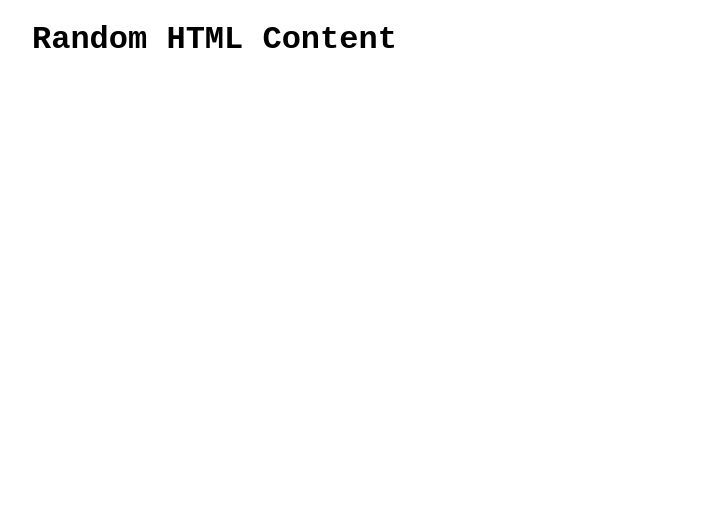
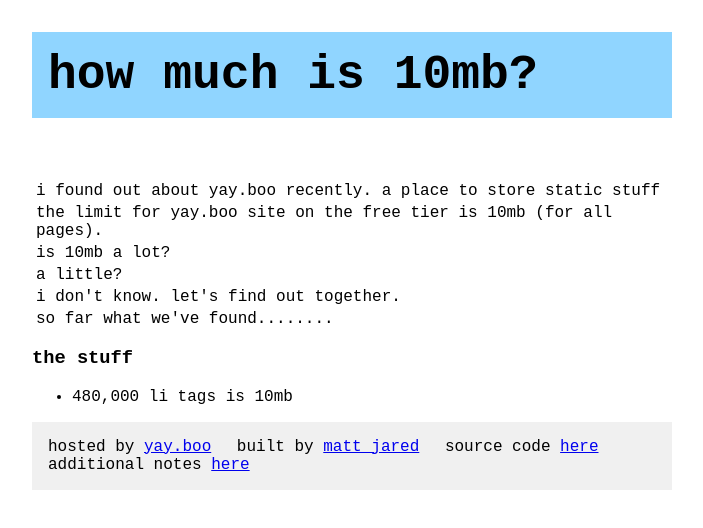
Before and after one commit to mattjared/how-much-is-10mb, a website: page index.html in a window 1280 px wide. Shown: the whole page, without its empty margins (288-991 px from the left). Drawn offline with Linux system fonts and the light colour scheme.

Commit message:
DeMar DeRozan

```diff
--- a/index.html
+++ b/index.html
@@ -3,15 +3,46 @@
   <head>
     <meta charset="UTF-8">
     <meta name="viewport" content="width=device-width, initial-scale=1.0">
-    <title>Random HTML</title>
+    <title>how much is 10mb?</title>
     <style>
       body { font-family: monospace, sans-serif; }
-      .container { max-width: 50vw; margin: 0 auto; }
+      .container { max-width: 50vw; margin: 0 auto; font-size: 1rem; }
+      footer { font-size: 1rem; background-color: #f0f0f0; padding: 1rem; }
+      footer li { display: inline; margin-right: 1rem; }
+      h1 {
+        font-size: 3rem;
+        margin-bottom: 4rem;
+        background-color: #90D5FF;
+        padding: 1rem;
+      }
+      p {
+        display: block;
+        margin: .25rem;
+      }
     </style>
   </head>
   <body>
     <div class="container">
-      <h1>Random HTML Content</h1>
+      <h1>how much is 10mb?</h1>
+      <p>i found out about yay.boo recently. a place to store static stuff</p>
+      <p>the limit for yay.boo site on the free tier is 10mb (for all pages).</p>
+      <p>is 10mb a lot?</p>
+      <p> a little?</p>
+      <p>i don't know. let's find out together.</p>
+      <p>so far what we've found........</p>
+      <div>
+        <h3>the stuff</h3>
+        <ul>
+          <li><a href="https://yay.boo/480000-li-tags-is-10mb"></a>480,000 li tags is 10mb</a></li>
+        </ul>
+        </ul>
+      </div>
+      <footer>
+        <li>hosted by <a href="https://yay.boo">yay.boo</a></li>
+        <li>built by <a href="https://mattjared.xyz">matt jared</a></li>
+        <li>source code <a href="https://github.com/mattjared/how-much-is-10mb">here</a></li>
+        <li>additional notes <a href="https://bsky.app/profile/mattjared.bsky.social/post/3lazr6gltws24">here</a></li>
+      </footer>
       <ul>
 
       </ul>
--- a/package.json
+++ b/package.json
@@ -1,5 +1,5 @@
 {
-  "name": "plant",
+  "name": "how-much-is-10mb",
   "version": "1.0.0",
   "description": "",
   "main": "utills.js",
```
Also changed, not shown: 1 other file.
